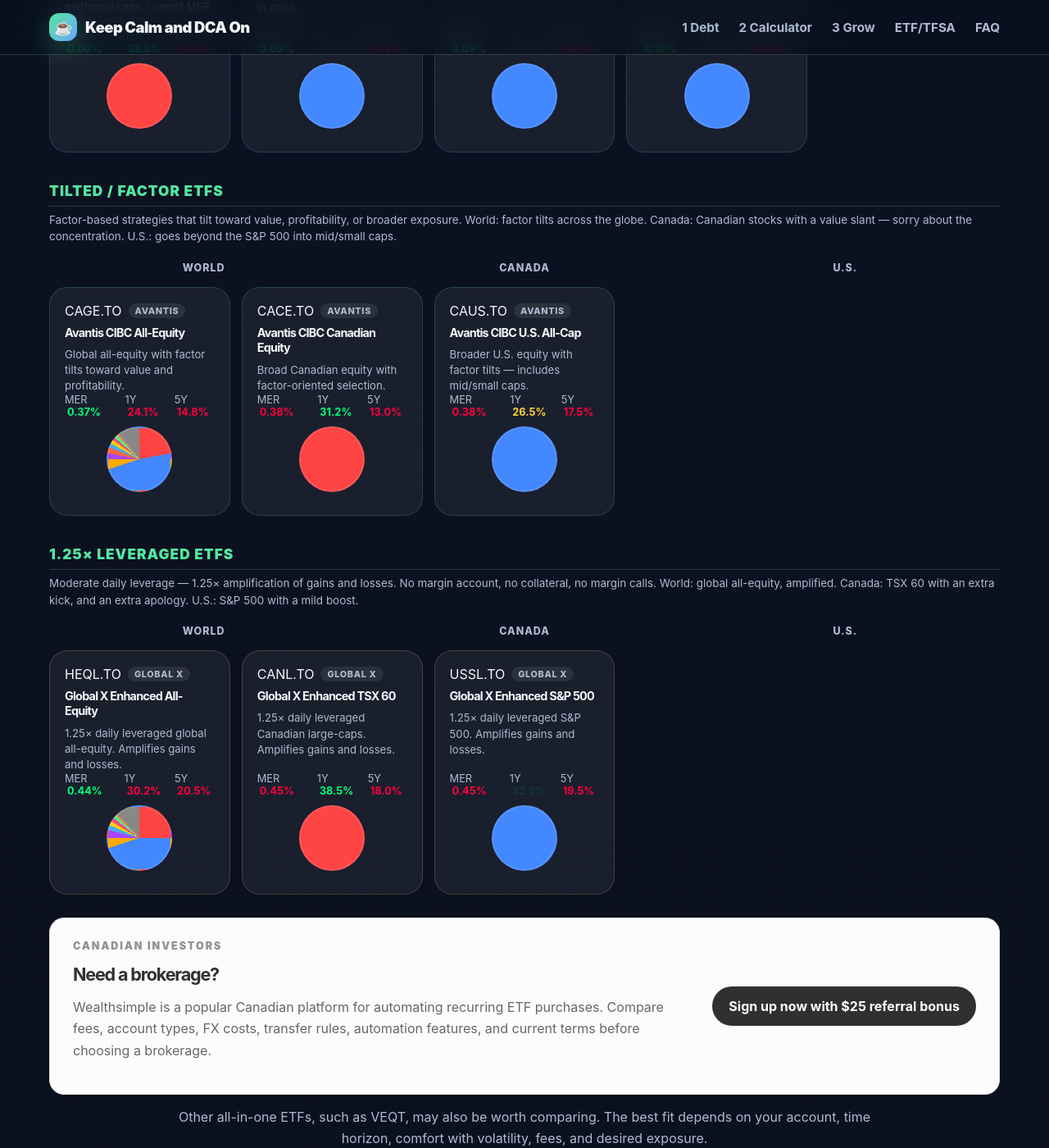
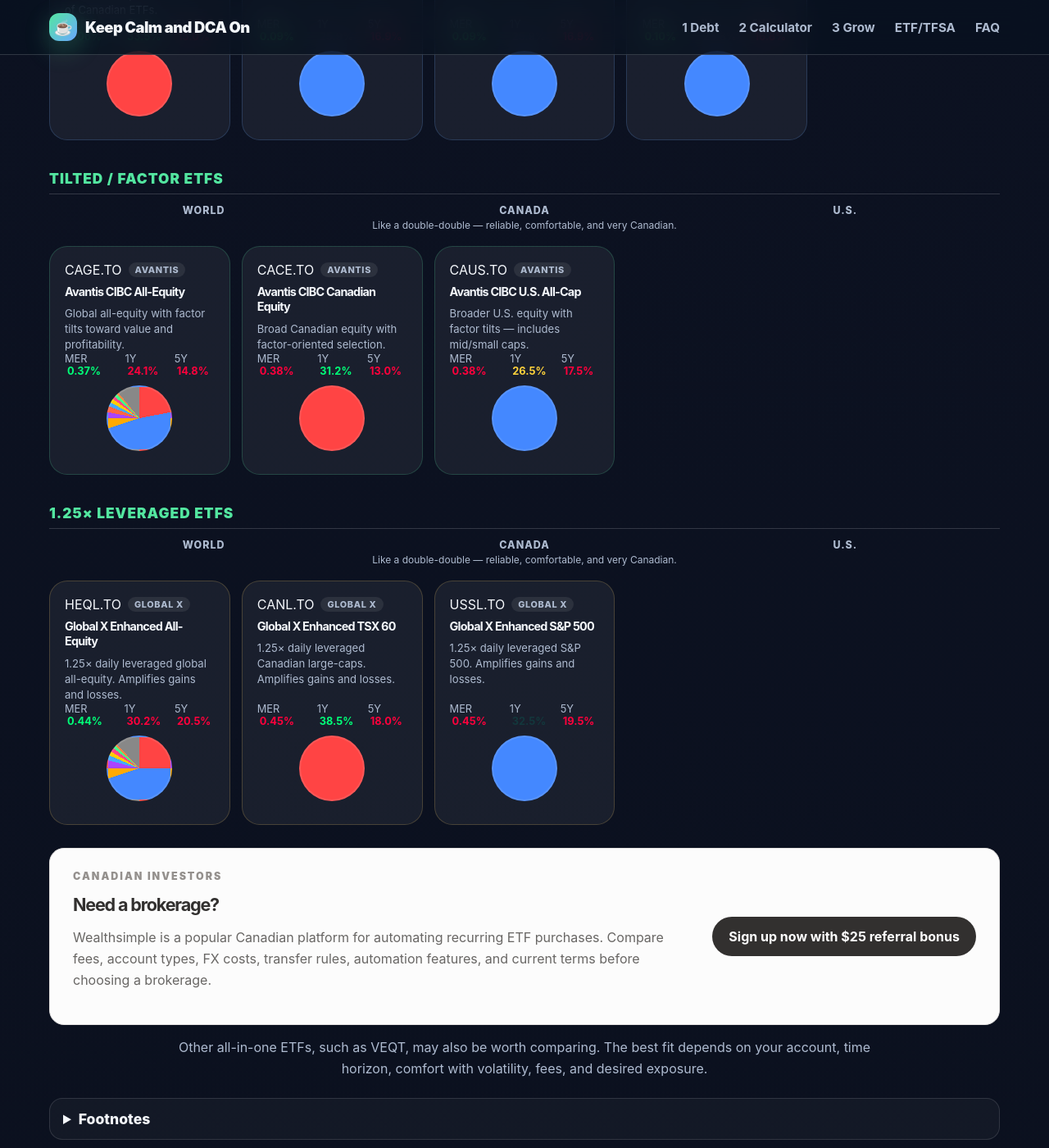
Before and after one commit to thestamp/dcathedip, a Jekyll site: the page built from index.html, in a window 1280 px wide and 1400 px high, scrolled down 11670 px. Shown: the whole window at 82% size. Built offline with Jekyll 4.4.1, drawn with Linux system fonts in a browser that asks for light colours; some of the changed text lies outside the part shown.

Commit message:
Move Canada joke under Canada column header, remove section subheadings

```diff
--- a/assets/css/styles.css
+++ b/assets/css/styles.css
@@ -614,8 +614,9 @@
   padding: 8px 0 8px; border-bottom: 1px solid var(--border);
   margin-bottom: 6px; text-transform: uppercase; letter-spacing: 0.06em;
 }
-.etf-section-sub {
-  font-size: 0.84rem; color: var(--muted); margin: 0 0 14px; line-height: 1.5;
+.etf-matrix-h small {
+  display: block; font-weight: 400; text-transform: none; letter-spacing: 0;
+  font-size: 0.75rem; color: var(--muted); margin-top: 3px; line-height: 1.35;
 }
 .etf-matrix-headers {
   display: grid; grid-template-columns: 1fr 1fr 1fr; gap: 14px;
--- a/assets/js/app.js
+++ b/assets/js/app.js
@@ -333,30 +333,27 @@
         </div>
         <div class="etf-section">
           <div class="etf-section-header">Standard Broad-Market ETFs</div>
-          <p class="etf-section-sub">World: one-ticket global diversification. Canada: like a double-double — reliable, comfortable, very Canadian. U.S.: the world's largest market in a single ETF.</p>
           <div class="etf-matrix-headers">
             <span class="etf-matrix-h">World</span>
-            <span class="etf-matrix-h">Canada</span>
+            <span class="etf-matrix-h">Canada <small>Like a double-double — reliable, comfortable, and very Canadian.</small></span>
             <span class="etf-matrix-h">U.S.</span>
           </div>
           <div class="etf-cards">${standardEtfs.map(e => renderEtfCard(e, standardEtfs)).join("")}</div>
         </div>
         <div class="etf-section">
           <div class="etf-section-header">Tilted / Factor ETFs</div>
-          <p class="etf-section-sub">Factor-based strategies that tilt toward value, profitability, or broader exposure. World: factor tilts across the globe. Canada: Canadian stocks with a value slant — sorry about the concentration. U.S.: goes beyond the S&P 500 into mid/small caps.</p>
           <div class="etf-matrix-headers">
             <span class="etf-matrix-h">World</span>
-            <span class="etf-matrix-h">Canada</span>
+            <span class="etf-matrix-h">Canada <small>Like a double-double — reliable, comfortable, and very Canadian.</small></span>
             <span class="etf-matrix-h">U.S.</span>
           </div>
           <div class="etf-cards">${tiltedEtfs.map(e => renderEtfCard(e, tiltedEtfs)).join("")}</div>
         </div>
         <div class="etf-section">
           <div class="etf-section-header">1.25× Leveraged ETFs</div>
-          <p class="etf-section-sub">Moderate daily leverage — 1.25× amplification of gains and losses. No margin account, no collateral, no margin calls. World: global all-equity, amplified. Canada: TSX 60 with an extra kick, and an extra apology. U.S.: S&P 500 with a mild boost.</p>
           <div class="etf-matrix-headers">
             <span class="etf-matrix-h">World</span>
-            <span class="etf-matrix-h">Canada</span>
+            <span class="etf-matrix-h">Canada <small>Like a double-double — reliable, comfortable, and very Canadian.</small></span>
             <span class="etf-matrix-h">U.S.</span>
           </div>
           <div class="etf-cards">${leveragedEtfs.map(e => renderEtfCard(e, leveragedEtfs)).join("")}</div>
```
